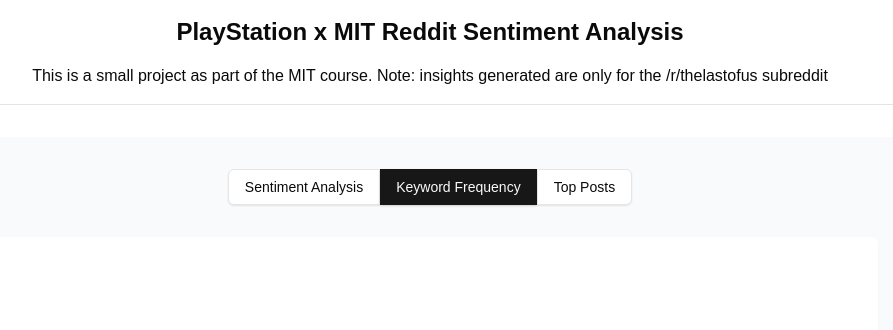
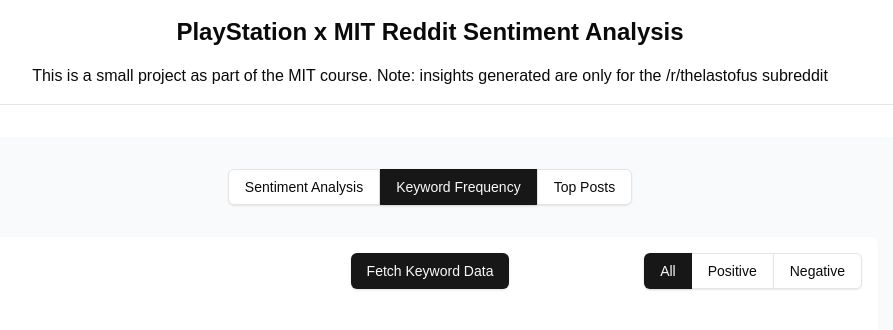
Before and after one commit to ekcm/playstation-reddit-sentiment-analysis, a Next.js app in the folder frontend/: page / in a window 1280 px wide. Both pictures are taken after a click on the button "Keyword Frequency". Shown: the top 330 px of the page, without its empty margins (210-1103 px from the left). Built offline with nearby package versions, Linux system fonts and the light colour scheme.

Commit message:
add initial keyword frequency

```diff
--- a/frontend/src/components/pages/MainPage/MainPage.tsx
+++ b/frontend/src/components/pages/MainPage/MainPage.tsx
@@ -2,7 +2,7 @@
 
 import { Button } from "@/components/ui/button";
 import { useState } from "react";
-import { Area, AreaChart, ResponsiveContainer, XAxis, YAxis, Tooltip } from "recharts";
+import { Area, AreaChart, Bar, BarChart, ResponsiveContainer, XAxis, YAxis, Tooltip } from "recharts";
 
 interface SentimentDataPoint {
   date: string;
@@ -23,12 +23,24 @@
   };
 }
 
+interface KeywordResponse {
+  sentiment: string;
+  keywords: Array<{
+    keyword: string;
+    frequency: number;
+  }>;
+  total_keywords: number;
+}
+
 type Tab = 'sentiment' | 'keywords' | 'posts';
+type KeywordSentiment = 'all' | 'positive' | 'negative' | 'neutral';
 
 const MainPage = () => {
   const [loading, setLoading] = useState(false);
   const [sentimentData, setSentimentData] = useState<SentimentResponse | null>(null);
+  const [keywordData, setKeywordData] = useState<KeywordResponse | null>(null);
   const [activeTab, setActiveTab] = useState<Tab>('sentiment');
+  const [selectedSentiment, setSelectedSentiment] = useState<KeywordSentiment>('all');
 
   const fetchSentimentData = async () => {
     try {
@@ -36,12 +48,36 @@
       const response = await fetch('http://localhost:8000/sentiment-analysis');
       const data = await response.json();
       setSentimentData(data);
-      console.log(data);
     } catch (error) {
       console.error('Error fetching sentiment data:', error);
     } finally {
       setLoading(false);
     }
+  };
+
+  const fetchKeywordData = async () => {
+    try {
+      setLoading(true);
+      const url = selectedSentiment === 'all'
+        ? 'http://localhost:8000/keywords'
+        : `http://localhost:8000/keywords?sentiment=${selectedSentiment}`;
+      const response = await fetch(url);
+      const data = await response.json();
+      setKeywordData(data);
+    } catch (error) {
+      console.error('Error fetching keyword data:', error);
+    } finally {
+      setLoading(false);
+    }
+  };
+
+  // Define consistent colors for both charts
+  const chartColors = {
+    positive: "#4ade80",
+    negative: "#f87171",
+    neutral: "#60a5fa",
+    others: "#a855f7",
+    default: "#60a5fa" // Using neutral blue as default
   };
 
   const renderContent = () => {
@@ -82,35 +118,124 @@
                       type="monotone"
                       dataKey="positive"
                       stackId="1"
-                      stroke="#4ade80"
-                      fill="#4ade80"
+                      stroke={chartColors.positive}
+                      fill={chartColors.positive}
                       fillOpacity={0.5}
                     />
                     <Area
                       type="monotone"
                       dataKey="negative"
                       stackId="1"
-                      stroke="#f87171"
-                      fill="#f87171"
+                      stroke={chartColors.negative}
+                      fill={chartColors.negative}
                       fillOpacity={0.5}
                     />
                     <Area
                       type="monotone"
                       dataKey="neutral"
                       stackId="1"
-                      stroke="#60a5fa"
-                      fill="#60a5fa"
+                      stroke={chartColors.neutral}
+                      fill={chartColors.neutral}
                       fillOpacity={0.5}
                     />
                     <Area
                       type="monotone"
                       dataKey="others"
                       stackId="1"
-                      stroke="#a855f7"
-                      fill="#a855f7"
+                      stroke={chartColors.others}
+                      fill={chartColors.others}
                       fillOpacity={0.5}
                     />
                   </AreaChart>
+                </ResponsiveContainer>
+              </div>
+            )}
+          </>
+        );
+      case 'keywords':
+        return (
+          <>
+            <div className="w-full grid grid-cols-3 items-center mb-4">
+              <div /> {/* Empty div for spacing */}
+              <div className="flex justify-center">
+                <Button
+                  onClick={fetchKeywordData}
+                  disabled={loading}
+                >
+                  {loading ? "Loading..." : "Fetch Keyword Data"}
+                </Button>
+              </div>
+              <div className="flex justify-end">
+                <div className="inline-flex rounded-md shadow-sm" role="group">
+                  <Button
+                    variant={selectedSentiment === 'all' ? 'default' : 'outline'}
+                    className="rounded-r-none"
+                    onClick={() => {
+                      setSelectedSentiment('all');
+                      setKeywordData(null);
+                    }}
+                  >
+                    All
+                  </Button>
+                  <Button
+                    variant={selectedSentiment === 'positive' ? 'default' : 'outline'}
+                    className="rounded-none border-x-0"
+                    onClick={() => {
+                      setSelectedSentiment('positive');
+                      setKeywordData(null);
+                    }}
+                  >
+                    Positive
+                  </Button>
+                  <Button
+                    variant={selectedSentiment === 'negative' ? 'default' : 'outline'}
+                    className="rounded-l-none"
+                    onClick={() => {
+                      setSelectedSentiment('negative');
+                      setKeywordData(null);
+                    }}
+                  >
+                    Negative
+                  </Button>
+                </div>
+              </div>
+            </div>
+            {keywordData && (
+              <div className="w-full h-[600px] mt-4">
+                <ResponsiveContainer width="100%" height="100%">
+                  <BarChart
+                    data={keywordData.keywords.slice(0, 20)}
+                    margin={{
+                      top: 20,
+                      right: 30,
+                      left: 150,
+                      bottom: 20,
+                    }}
+                    layout="vertical"
+                    barSize={15}
+                    barGap={0}
+                  >
+                    <XAxis
+                      type="number"
+                      stroke="#888888"
+                      fontSize={12}
+                    />
+                    <YAxis
+                      type="category"
+                      dataKey="keyword"
+                      stroke="#888888"
+                      fontSize={11}
+                      width={140}
+                      tickMargin={5}
+                      interval={0}
+                    />
+                    <Tooltip />
+                    <Bar
+                      dataKey="frequency"
+                      fill={chartColors[selectedSentiment === 'all' ? 'default' : selectedSentiment]}
+                      radius={[0, 4, 4, 0]}
+                    />
+                  </BarChart>
                 </ResponsiveContainer>
               </div>
             )}
```
